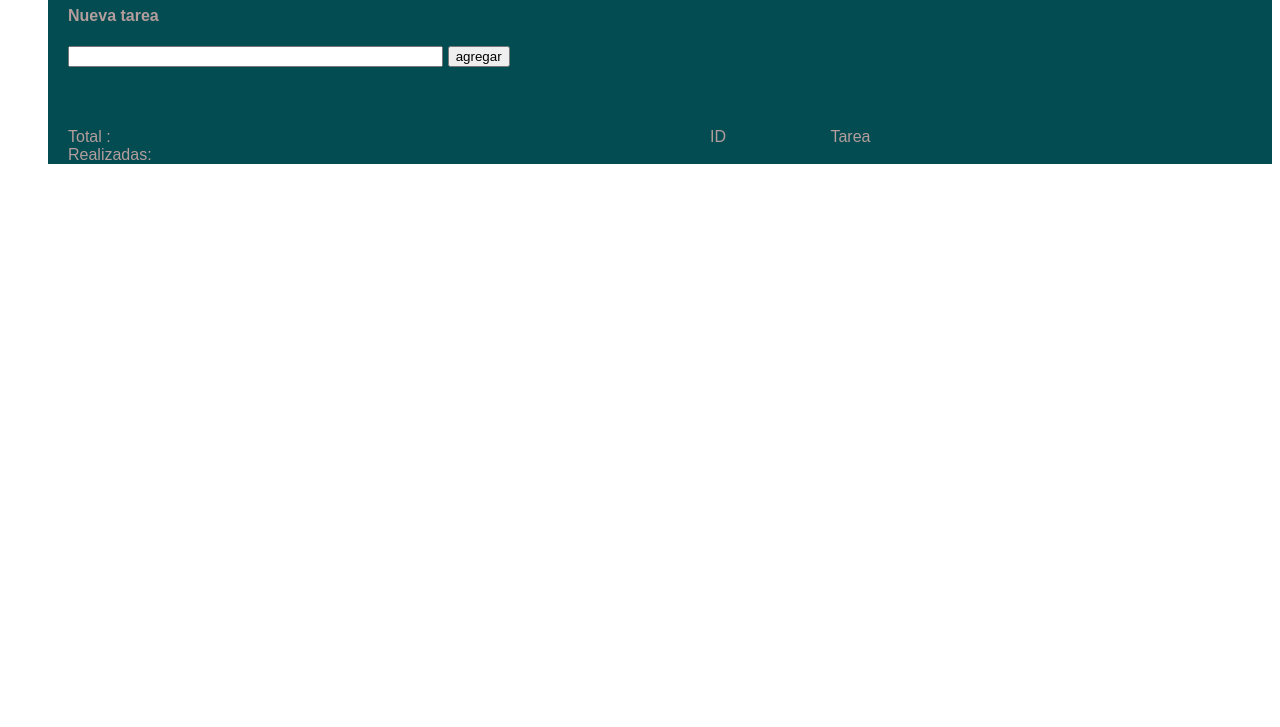
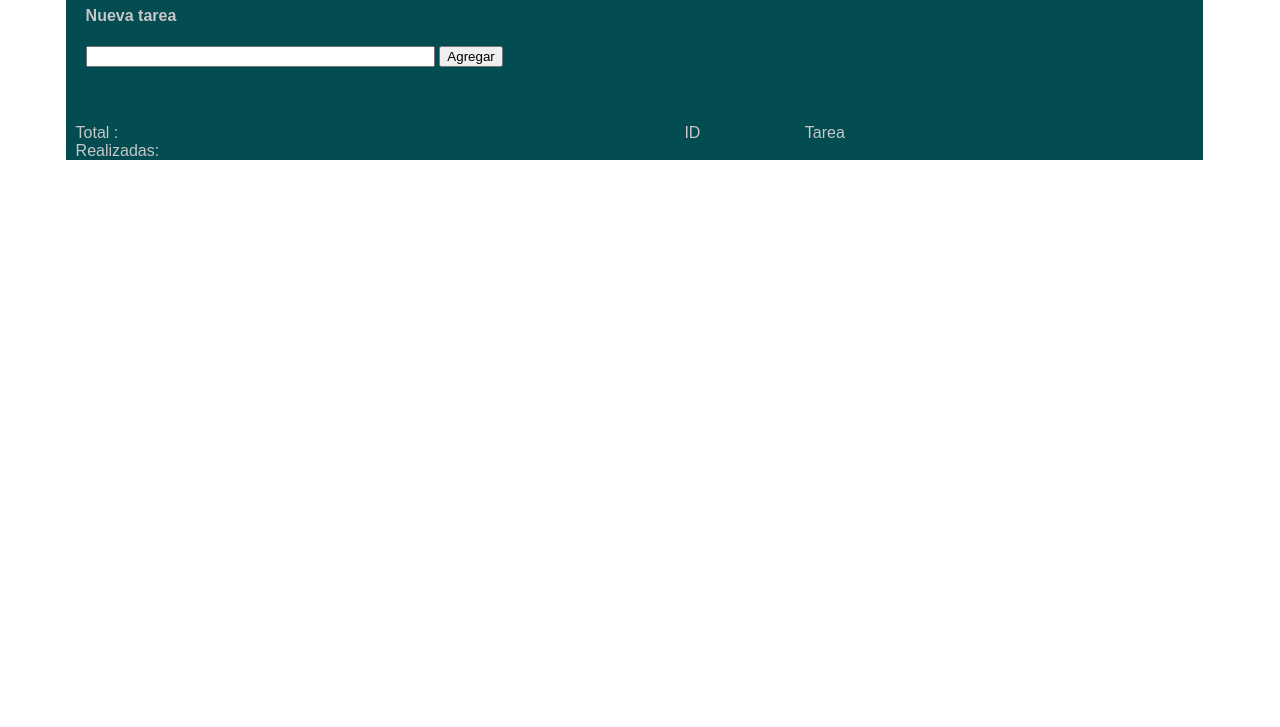
Before and after one commit to linsijiLaGuara/DL-Todolist, a plain HTML site: page index.html in a window 1280 px wide. Shown: the part 73-800 px from the top of the page. Drawn offline with Linux system fonts and the light colour scheme.

Commit message:
diseño final

```diff
--- a/assets/css/style.css
+++ b/assets/css/style.css
@@ -1,15 +1,21 @@
 @import url("https://fonts.googleapis.com/css2?family=Montserrat:wght@200&display=swap");
 
+body {
+    margin-left: 2%;
+    margin-right: 6%;
+    font-family: Arial, Helvetica, sans-serif;
+    color: rgb(199, 199, 199);
+}
 
 .contenedor-todoList {
     background-color: rgb(3, 76, 82);
-    margin: 0px;
-    font-family: Arial, Helvetica, sans-serif;
-    color: rgb(180, 157, 157);
+    margin: 0;
+
 }
 
 .full-wid-input {
     min-width: 30%;
+    max-width: 300px;
     margin-left: 20px;
 }
 
@@ -34,8 +40,7 @@
 .cantidad p,
 .id-tarea p {
     margin: 0;
-
-    margin-left: 20px;
+    margin-left: 10px;
 
 }
 
--- a/index.html
+++ b/index.html
@@ -21,7 +21,7 @@
             name="miInput"
           />
 
-          <button type="submit">agregar</button>
+          <button type="submit">Agregar</button>
         </form>
         <div class="contener-informacion">
           <div class="cantidad">
```
